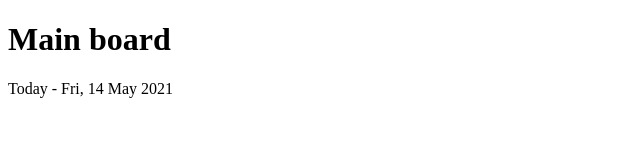
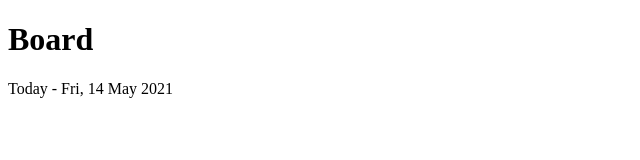
Before and after one commit to szage2/BirthdayReminder, a website: page bin/index.html in a window 1280 px wide. Shown: the whole page, without its empty margins (0-640 px from the left). Drawn offline with Linux system fonts and the light colour scheme.

Commit message:
Testing whh

```diff
--- a/bin/index.html
+++ b/bin/index.html
@@ -4,7 +4,7 @@
 <title>Home</title>
 </head>
 <body>
-<h1>Main board</h1>
+<h1>Board</h1>
 <p>Today - Fri, 14 May 2021</p>
 </body>
 </html>
```
